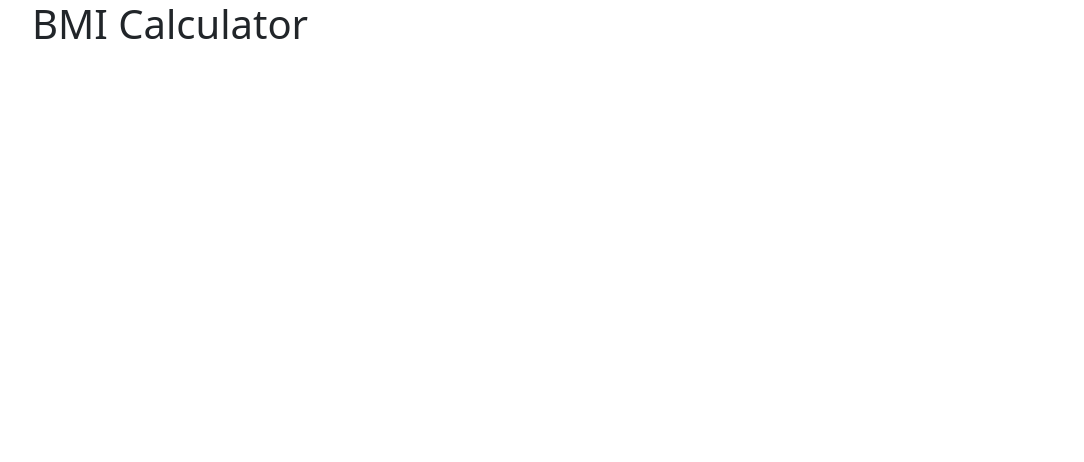
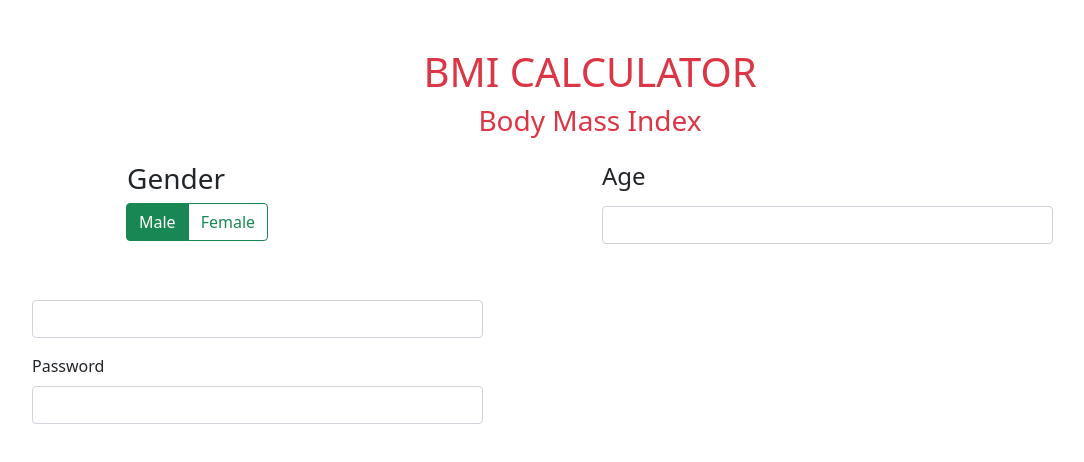
Before and after one commit to harman-kaur58/BMICalculator, a plain HTML site: page index.html in a window 1280 px wide. Shown: the whole page, without its empty margins (50-1134 px from the left). Drawn offline with nearby package versions, Linux system fonts and the light colour scheme.

Commit message:
updated the base code

```diff
--- a/index.html
+++ b/index.html
@@ -14,14 +14,62 @@
 
 <body>
     <div class="container">
-        <div class="row">
+        <div class="row mt-5 justify-content-center">
             <div class="col">
-                <h1>BMI Calculator</h1>
+                <h1 class="text-center text-danger">BMI CALCULATOR</h1>
+                <h3 class="text-center text-danger"> Body Mass Index</h3>
             </div>
         </div>
-    </div>
+
+        <div class="row justify-content-center mt-3">
+            <div class="col-md-5">
+                <form>
+                    <div>
+                        <h3>Gender</h3>
+                    </div>
+                    <div class="btn-group" role="group">
+
+                        <input type="radio" class="btn-check" name="user_gender" id="male" value="male"
+                            autocomplete="off" checked>
+                        <label class="btn btn-outline-success" for="male">Male</label Required>
+
+                        <input type="radio" class="btn-check" name="user_gender" id="female" value="female"
+                            autocomplete="off">
+                        <label class="btn btn-outline-success" for="female">Female</label Required>
+                    </div>
+            </div>
+
+            <div class="col-md-5">
+                <div class="mb-3">
+                    <h4><label for="age" class="form-label">Age</label></h4>
+                    <input type="number" class="form-control" id="age" name="user_age" Required maxlength="3">
+                    <span id="Age_Error" style="color:red;"></span>
+                </div>
+            </div>
+        </div>
+
+        <div class="row  mt-3">
+            <div class="col-md-5">
+                <div class="mb-3">
+                    <label for="exampleInputPassword1" class="form-label"></label>
+                    <input type="number" class="form-control" id="exampleInputPassword1">
+                </div>
+                <div class="mb-3">
+                    <label for="" class="form-label">Password</label>
+                    <input type="number" class="form-control" id="">
+                </div>
+
+            </div>
+
+        </div>
 
 
+
+
+
+
+        </form>
+    </div>
     <!-- Option 1: Bootstrap Bundle with Popper -->
     <script src="https://cdn.jsdelivr.net/npm/bootstrap@5.0.2/dist/js/bootstrap.bundle.min.js"
         integrity="sha384-MrcW6ZMFYlzcLA8Nl+NtUVF0sA7MsXsP1UyJoMp4YLEuNSfAP+JcXn/tWtIaxVXM"
```
